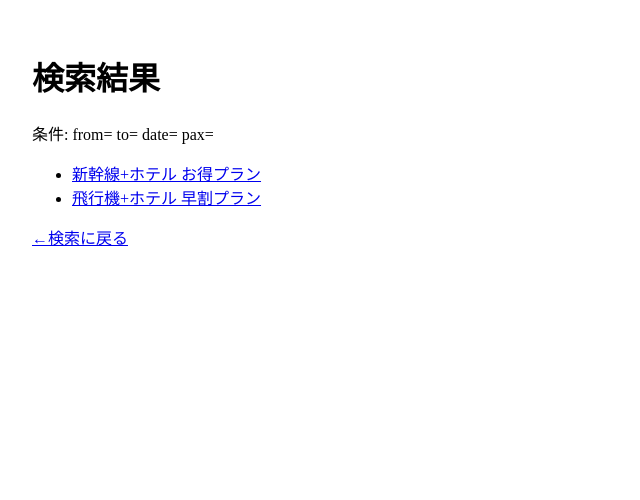
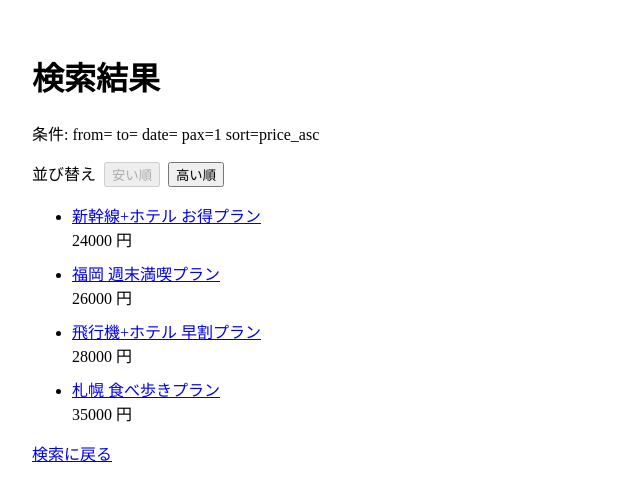
Before and after one commit to Omoti1222/travel-app, a React (Vite) app: page /results in a window 1280 px wide. Shown: the top 500 px of the page, without its empty margins (0-640 px from the left). Built offline with nearby package versions, Linux system fonts and the light colour scheme.

Commit message:
コンポーネント化

```diff
--- a/src/App.tsx
+++ b/src/App.tsx
@@ -1,113 +1,8 @@
-import {
-  Link,
-  Route,
-  Routes,
-  useParams,
-  useSearchParams,
-} from "react-router-dom";
-
-function SearchPage() {
-  const from = "TYO";
-  const to = "OSA";
-  const date = "2026-3-14";
-  const pax = 2;
-  const qs = new URLSearchParams({
-    from,
-    to,
-    date,
-    pax: String(pax),
-  }).toString();
-
-  return (
-    <div style={{ padding: 24 }}>
-      <h1>検索</h1>
-      <p>
-        from{from} to={to} date={date} pax={pax}
-      </p>
-      <Link to={`/results?${qs}`}>検索する</Link>
-    </div>
-  );
-}
-
-function ResultsPage() {
-  const [sp] = useSearchParams();
-  const from = sp.get("from");
-  const to = sp.get("to");
-  const date = sp.get("date");
-  const pax = sp.get("pax");
-
-  const items = [
-    { planId: "p1", title: "新幹線+ホテル お得プラン" },
-    { planId: "p2", title: "飛行機+ホテル 早割プラン" },
-  ];
-
-  return (
-    <div style={{ padding: 24 }}>
-      <h1>検索結果</h1>
-      <p>
-        条件: from={from} to={to} date={date} pax={pax}
-      </p>
-
-      <ul>
-        {items.map((it) => (
-          <li key={it.planId}>
-            <Link to={`/plan/${it.planId}?date=${date}&pax=${pax}`}>
-              {it.title}
-            </Link>
-          </li>
-        ))}
-      </ul>
-
-      <Link to="/">←検索に戻る</Link>
-    </div>
-  );
-}
-
-function PlanPage() {
-  const { planId } = useParams();
-  const [sp] = useSearchParams();
-  const date = sp.get("date");
-  const pax = sp.get("pax");
-
-  return (
-    <div>
-      <h1>プラン詳細</h1>
-      <p>planId={planId}</p>
-      <p>
-        引き継いだ条件: date={date} pax={pax}
-      </p>
-
-      <Link to={`/book/${planId}?date=${date}&pax={pax}`}>
-        このプランを予約する
-      </Link>
-      <br />
-      <Link to="/results?from=TYO&to=OSA&date=2026-03-14&pax=2">
-        ←結果に戻る
-      </Link>
-    </div>
-  );
-}
-
-function BookPage() {
-  const { planId } = useParams();
-  const [sp] = useSearchParams();
-  const date = sp.get("date");
-  const pax = sp.get("pax");
-
-  return (
-    <div style={{ padding: 24 }}>
-      <h1>予約システム(ダミー)</h1>
-      <p>planId={planId}</p>
-      <p>
-        date={date} pax={pax}
-      </p>
-
-      <p>※※仮※※</p>
-
-      <Link to="/">Topに戻る</Link>
-    </div>
-  );
-}
+import { Route, Routes } from "react-router-dom";
+import { SearchPage } from "./SearchPage";
+import { ResultsPage } from "./ResultsPage";
+import { PlanPage } from "./PlanPage";
+import { BookPage } from "./BookPage";
 
 function App() {
   return (
--- /dev/null
+++ b/src/BookPage.tsx
@@ -0,0 +1,23 @@
+import { Link, useParams, useSearchParams } from "react-router-dom";
+
+export function BookPage() {
+  const { planId } = useParams();
+  const [sp] = useSearchParams();
+  const date = sp.get("date") ?? "";
+  const pax = sp.get("pax") ?? "";
+
+  return (
+    <div style={{ padding: 24 }}>
+      <h1>予約入力</h1>
+      <p>planId: {planId}</p>
+      <p>date: {date}</p>
+      <p>pax: {pax}</p>
+
+      <Link to={`/plan/${planId}?date=${date}&pax=${pax}`}>
+        ← プラン詳細へ戻る
+      </Link>
+      <br />
+      <Link to="/">最初に戻る</Link>
+    </div>
+  );
+}
--- /dev/null
+++ b/src/PlanPage.tsx
@@ -0,0 +1,23 @@
+import { Link, useParams, useSearchParams } from "react-router-dom";
+
+export function PlanPage() {
+  const { planId } = useParams();
+  const [sp] = useSearchParams();
+  const date = sp.get("date") ?? "";
+  const pax = sp.get("pax") ?? "";
+
+  return (
+    <div style={{ padding: 24 }}>
+      <h1>プラン詳細</h1>
+      <p>planId: {planId}</p>
+      <p>date: {date}</p>
+      <p>pax: {pax}</p>
+
+      <Link to={`/book/${planId}?date=${date}&pax=${pax}`}>予約へ</Link>
+      <br />
+      <Link to="/results?from=TYO&to=OSA&date=2026-02-01&pax=2">
+        ←結果に戻る
+      </Link>
+    </div>
+  );
+}
--- /dev/null
+++ b/src/ResultsPage.tsx
@@ -0,0 +1,116 @@
+import { Link, useSearchParams } from "react-router-dom";
+
+type Item = {
+  planId: string;
+  title: string;
+  from: string;
+  to: string;
+  price: number;
+};
+
+const items: Item[] = [
+  {
+    planId: "p1",
+    title: "新幹線+ホテル お得プラン",
+    from: "TYO",
+    to: "OSA",
+    price: 24000,
+  },
+  {
+    planId: "p2",
+    title: "飛行機+ホテル 早割プラン",
+    from: "TYO",
+    to: "OSA",
+    price: 28000,
+  },
+  {
+    planId: "p3",
+    title: "札幌 食べ歩きプラン",
+    from: "TYO",
+    to: "CTS",
+    price: 35000,
+  },
+  {
+    planId: "p4",
+    title: "福岡 週末満喫プラン",
+    from: "OSA",
+    to: "FUK",
+    price: 26000,
+  },
+];
+
+export function ResultsPage() {
+  const [sp, setSp] = useSearchParams();
+
+  const from = sp.get("from") ?? "";
+  const to = sp.get("to") ?? "";
+  const date = sp.get("date") ?? "";
+  const pax = Number(sp.get("pax") ?? "1");
+
+  const sort = (sp.get("sort") ?? "price_asc") as "price_asc" | "price_desc";
+
+  const filtered = items.filter((it) => {
+    const okFrom = from ? it.from === from : true;
+    const okTo = to ? it.to === to : true;
+    return okFrom && okTo;
+  });
+
+  const sorted = [...filtered].sort((a, b) => {
+    return sort === "price_asc" ? a.price - b.price : b.price - a.price;
+  });
+
+  function changeSort(next: "price_asc" | "price_desc") {
+    const nextSp = new URLSearchParams(sp);
+    nextSp.set("sort", next);
+
+    setSp(nextSp);
+  }
+
+  return (
+    <div style={{ padding: 24 }}>
+      <h1>検索結果</h1>
+
+      <p>
+        条件: from={from} to={to} date={date} pax={pax} sort={sort}
+      </p>
+
+      <div style={{ marginBottom: 12 }}>
+        <span style={{ marginRight: 8 }}>並び替え</span>
+
+        <button
+          type="button"
+          onClick={() => changeSort("price_asc")}
+          disabled={sort === "price_asc"}
+        >
+          安い順
+        </button>
+
+        <button
+          type="button"
+          onClick={() => changeSort("price_desc")}
+          disabled={sort === "price_desc"}
+          style={{ marginLeft: 8 }}
+        >
+          高い順
+        </button>
+      </div>
+
+      {sorted.length === 0 ? (
+        <p>該当なし(条件を再入力してください)</p>
+      ) : (
+        <ul>
+          {sorted.map((it) => (
+            <li key={it.planId} style={{ marginBottom: 10 }}>
+              <Link to={`/plan/${it.planId}?date=${date}&pax=${pax}`}>
+                {it.title}
+              </Link>
+              <div>{it.price} 円</div>
+            </li>
+          ))}
+        </ul>
+      )}
+
+      <Link to="/">検索に戻る</Link>
+    </div>
+  );
+}
--- /dev/null
+++ b/src/SearchPage.tsx
@@ -0,0 +1,66 @@
+import { useState } from "react";
+import { useNavigate } from "react-router-dom";
+
+export function SearchPage() {
+  const nav = useNavigate();
+
+  const [from, setFrom] = useState("TYO");
+  const [to, setTo] = useState("OSA");
+  const [date, setDate] = useState("2026-02-01");
+  const [pax, setPax] = useState(2);
+
+  function onSubmit(e: React.FormEvent) {
+    e.preventDefault();
+
+    const qs = new URLSearchParams({
+      from,
+      to,
+      date,
+      pax: String(pax),
+    }).toString();
+
+    nav(`/results?${qs}`);
+  }
+
+  return (
+    <div style={{ padding: 24 }}>
+      <h1>検索</h1>
+
+      <form
+        onSubmit={onSubmit}
+        style={{ display: "grid", gap: 12, maxWidth: 360 }}
+      >
+        <label>
+          出発地
+          <input value={from} onChange={(e) => setFrom(e.target.value)} />
+        </label>
+
+        <label>
+          目的地
+          <input value={to} onChange={(e) => setTo(e.target.value)} />
+        </label>
+
+        <label>
+          日付
+          <input
+            type="date"
+            value={date}
+            onChange={(e) => setDate(e.target.value)}
+          />
+        </label>
+
+        <label>
+          人数
+          <input
+            type="number"
+            min={1}
+            value={pax}
+            onChange={(e) => setPax(Number(e.target.value))}
+          />
+        </label>
+
+        <button type="submit">検索する</button>
+      </form>
+    </div>
+  );
+}
```
